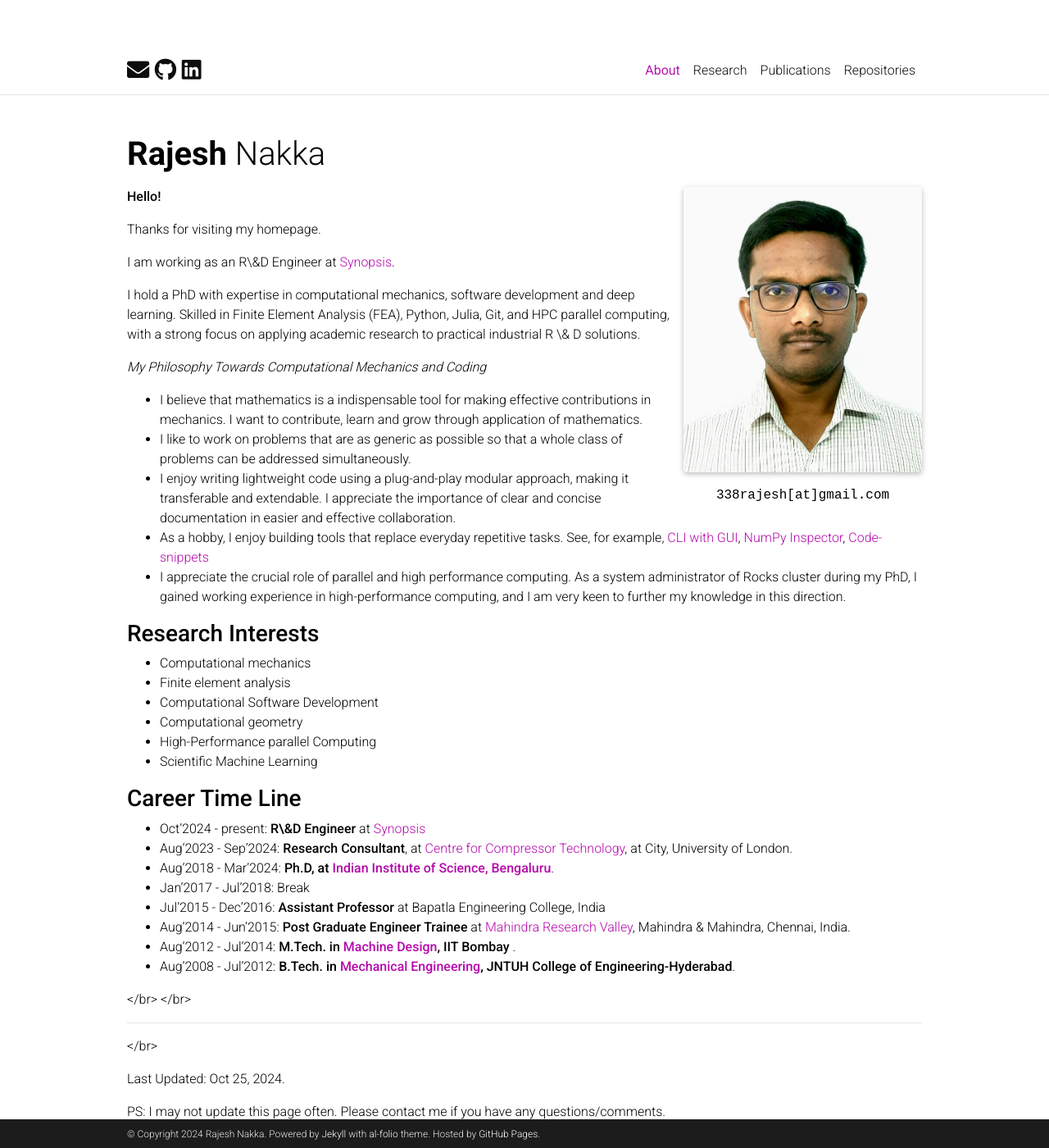
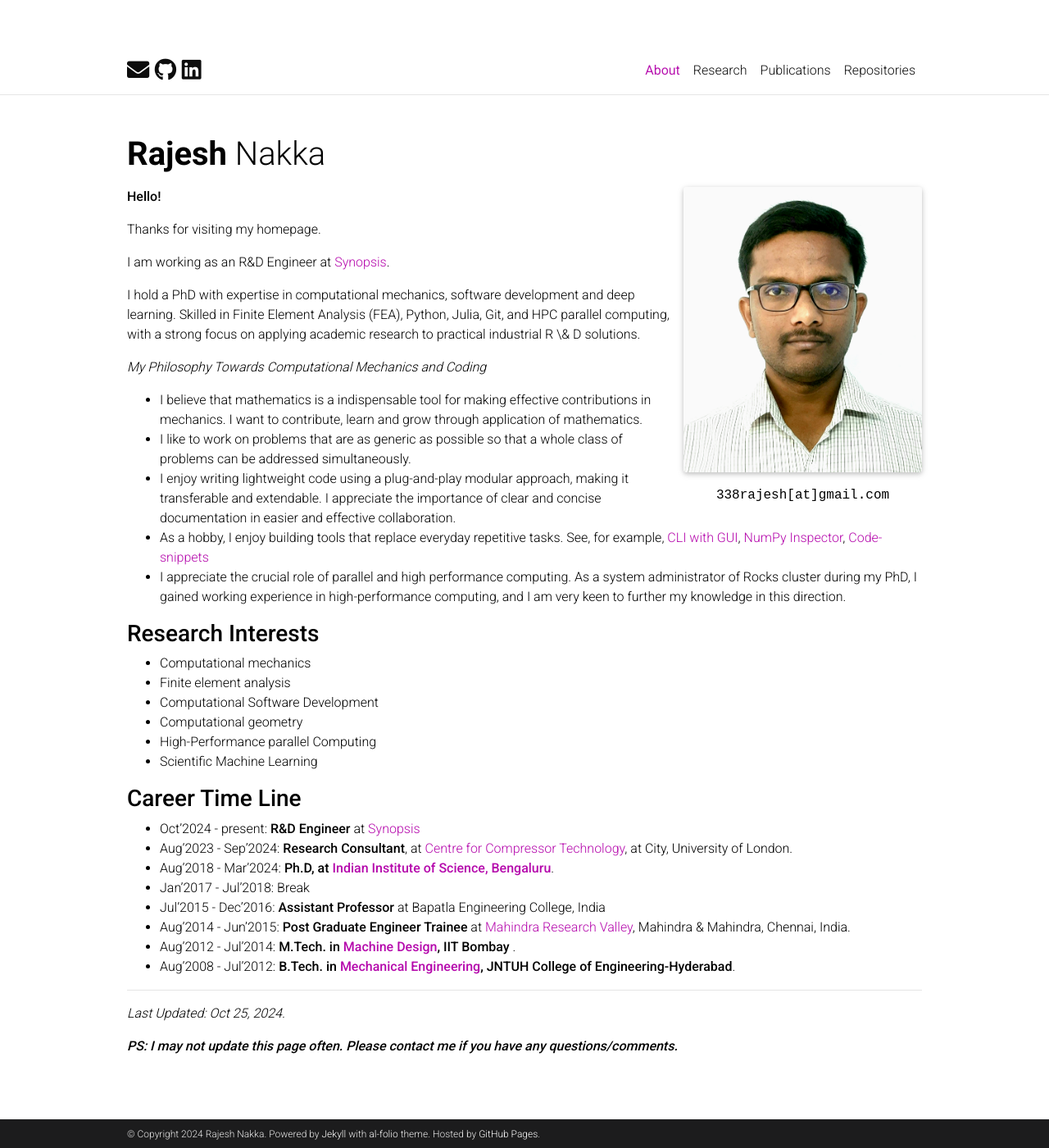
Before and after one commit to 338rajesh/338rajesh.github.io, a Jekyll site: the page built from _pages/about.md, in a window 1280 px wide and 1400 px high. Shown: the whole window at 82% size. Built offline with Jekyll 4.4.1, drawn with Linux system fonts in a browser that asks for light colours; comment, search, counter and statistics services are not loaded; a style sheet for code colours, icons or effects is not loaded.

Commit message:
Update about.md
fixed typos

```diff
--- a/_pages/about.md
+++ b/_pages/about.md
@@ -26,7 +26,7 @@ Thanks for visiting my homepage.
 
 <!-- **I am actively looking for industrial R\&D engineering, involving computational mechanics and coding. Please find my latest [CV Here](/cv.pdf)**  -->
 
-I am working as an R\&D Engineer at [Synopsis](https://www.synopsys.com/).
+I am working as an R&D Engineer at [Synopsis](https://www.synopsys.com/).
 
 I hold a PhD with expertise in computational mechanics, software development and deep learning. Skilled in Finite Element Analysis (FEA), Python, Julia, Git, and HPC parallel computing, with a strong focus on applying academic research to practical industrial R \& D solutions.
 <!-- Ready to leverage academic rigour and innovative thinking in a dynamic industrial research environment. -->
@@ -51,7 +51,7 @@ I hold a PhD with expertise in computational mechanics, software development and
 
 ### **Career Time Line**
 
-* Oct'2024 - present: **R\&D Engineer** at [Synopsis](https://www.synopsys.com/)
+* Oct'2024 - present: **R&D Engineer** at [Synopsis](https://www.synopsys.com/)
 * Aug'2023 - Sep'2024: **Research Consultant**, at [Centre for Compressor Technology](https://researchcentres.city.ac.uk/thermo-fluids/compressor-technology), at City, University of London.
 * Aug'2018 - Mar'2024: **Ph.D, at [Indian Institute of Science, Bengaluru](https://iisc.ac.in/)**.
 * Jan'2017 - Jul'2018: Break
@@ -61,11 +61,9 @@ I hold a PhD with expertise in computational mechanics, software development and
 * Aug'2008 - Jul'2012: **B.Tech. in [Mechanical Engineering](https://jntuhceh.ac.in/viewdept/3), JNTUH College of Engineering-Hyderabad**.
 
 
-</br> </br>
 
 ----
-</br>
 
-Last Updated: Oct 25, 2024.
+*Last Updated: Oct 25, 2024.*
 
-PS: I may not update this page often. Please contact me if you have any  questions/comments.
+***PS: I may not update this page often. Please contact me if you have any  questions/comments.***
```
